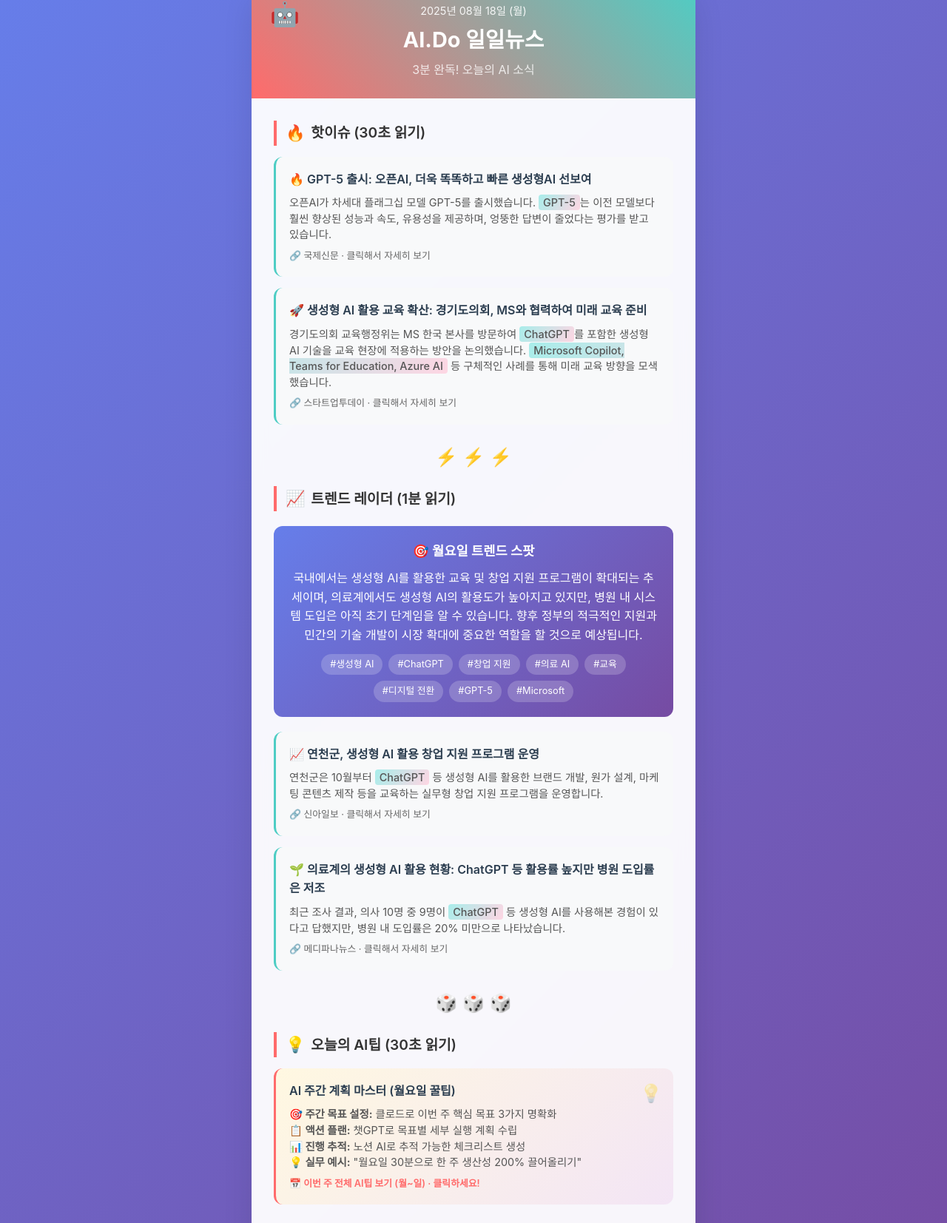
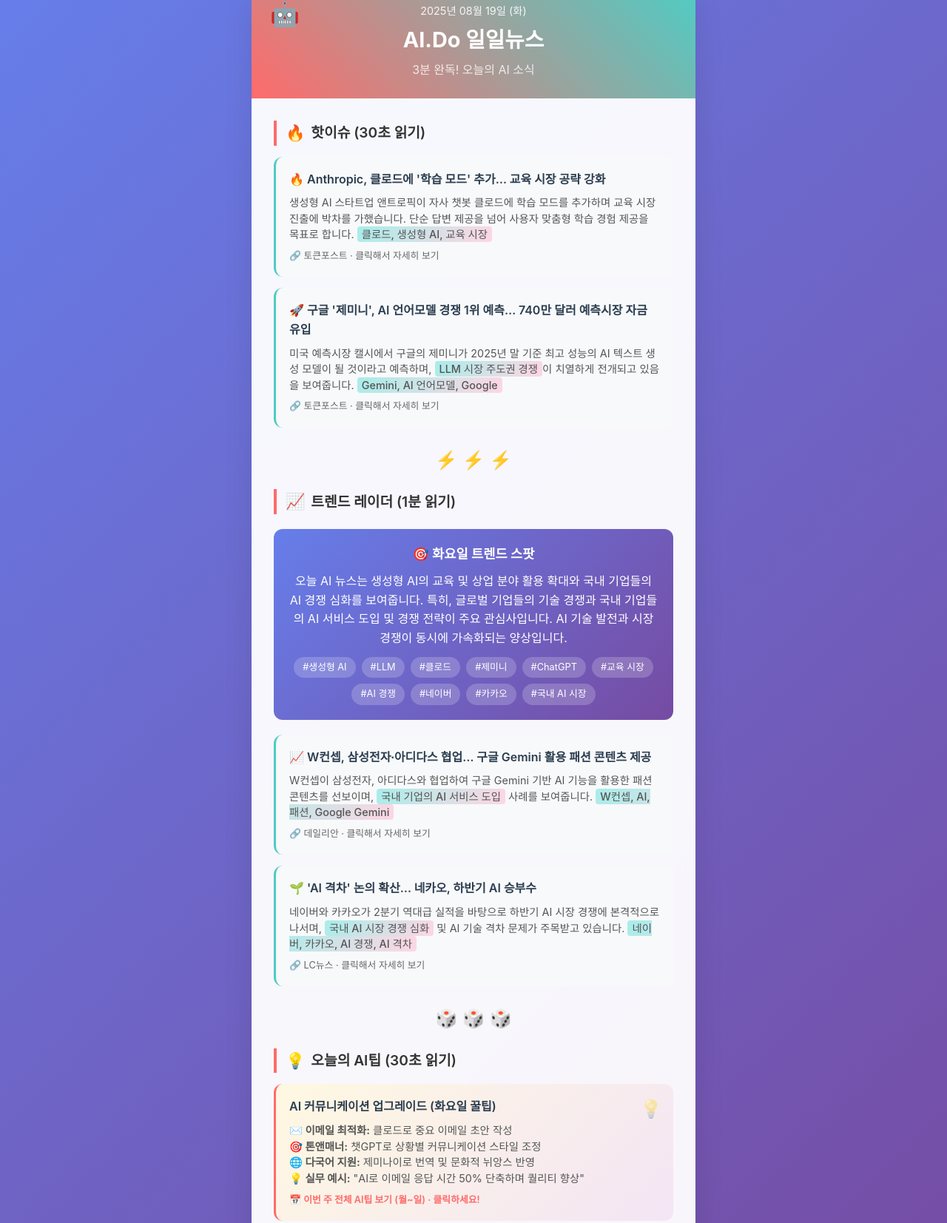
Before and after one commit to chrisryugj/AIDo, a plain HTML site: page index.html in a window 1280 px wide. Shown: the part 42-1695 px from the top of the page at 74% size. Drawn offline with Linux system fonts and the light colour scheme.

Commit message:
Update index.html

```diff
--- a/index.html
+++ b/index.html
@@ -9,8 +9,8 @@
     <!-- Open Graph / Facebook -->
     <meta property="og:type" content="website">
     <meta property="og:url" content="https://chrisryugj.github.io/AIDo/">
-    <meta property="og:title" content="AI.Do 일일뉴스 (25.08.18.월) - 3분 완독! 오늘의 AI 소식">
-    <meta property="og:description" content="GPT-5 출시와 경기도의회의 AI 교육 도입 등 생성형 AI 최신 동향과 국내 AI 시장 현황을 담은 8월 18일 AI 뉴스 분석입니다.">
+    <meta property="og:title" content="AI.Do 일일뉴스 (25.08.19.화) - 3분 완독! 오늘의 AI 소식">
+    <meta property="og:description" content="앤트로픽의 클로드 업데이트, 구글 제미니의 약진, 국내 기업들의 AI 서비스 경쟁 등 2025년 8월 19일 화요일 주요 AI 뉴스를 요약했습니다.">
     <meta property="og:image" content="https://chrisryugj.github.io/AIDo/images/aido-og-image.png">
     <meta property="og:image:width" content="1200">
     <meta property="og:image:height" content="630">
@@ -19,16 +19,16 @@
     <!-- Twitter -->
     <meta property="twitter:card" content="summary_large_image">
     <meta property="twitter:url" content="https://chrisryugj.github.io/AIDo/">
-    <meta property="twitter:title" content="AI.Do 일일뉴스 (25.08.18.월) - 3분 완독! 오늘의 AI 소식">
-    <meta property="twitter:description" content="GPT-5 출시와 경기도의회의 AI 교육 도입 등 생성형 AI 최신 동향과 국내 AI 시장 현황을 담은 8월 18일 AI 뉴스 분석입니다.">
+    <meta property="twitter:title" content="AI.Do 일일뉴스 (25.08.19.화) - 3분 완독! 오늘의 AI 소식">
+    <meta property="twitter:description" content="앤트로픽의 클로드 업데이트, 구글 제미니의 약진, 국내 기업들의 AI 서비스 경쟁 등 2025년 8월 19일 화요일 주요 AI 뉴스를 요약했습니다.">
     <meta property="twitter:image" content="https://chrisryugj.github.io/AIDo/images/aido-og-image.png">
 
     <!-- 네이버/다음 -->
-    <meta name="description" content="GPT-5 출시와 경기도의회의 AI 교육 도입 등 생성형 AI 최신 동향과 국내 AI 시장 현황을 담은 8월 18일 AI 뉴스 분석입니다.">
-    <meta name="keywords" content="AI뉴스, 인공지능, 생성형 AI, ChatGPT, GPT-5, AI 교육, 의료 AI, 국내 AI 시장, 경기도의회, Microsoft">
+    <meta name="description" content="앤트로픽의 클로드 업데이트, 구글 제미니의 약진, 국내 기업들의 AI 서비스 경쟁 등 2025년 8월 19일 화요일 주요 AI 뉴스를 요약했습니다.">
+    <meta name="keywords" content="AI뉴스, 인공지능, AI, 생성형 AI, LLM, 클로드, 제미니, ChatGPT, 교육 시장, AI 경쟁, 네이버, 카카오, 국내 AI 시장, Google, Anthropic, OpenAI">
     <meta name="author" content="류주임">
 
-    <title>AI.Do 일일뉴스(25.08.18.월)</title>
+    <title>AI.Do 일일뉴스(25.08.19.화)</title>
     <style>
         * {
             margin: 0;
@@ -553,7 +553,7 @@
 <body>
     <div class="container">
         <header class="header">
-            <div class="date">2025년 08월 18일 (월)</div>
+            <div class="date">2025년 08월 19일 (화)</div>
             <h1 class="title">AI.Do 일일뉴스</h1>
             <div class="subtitle">3분 완독! 오늘의 AI 소식</div>
         </header>
@@ -566,20 +566,20 @@
                 </h2>
 
 
-                <a href="http://www.kookje.co.kr/news2011/asp/newsbody.asp?code=0200&key=20250818.22014004546" target="_blank" class="news-item">
-                    <h3 class="news-title">🔥 GPT-5 출시: 오픈AI, 더욱 똑똑하고 빠른 생성형AI 선보여</h3>
+                <a href="https://www.tokenpost.kr/news/ai/277018" target="_blank" class="news-item">
+                    <h3 class="news-title">🔥 Anthropic, 클로드에 '학습 모드' 추가… 교육 시장 공략 강화</h3>
                     <p class="news-content">
-                        오픈AI가 차세대 플래그십 모델 GPT-5를 출시했습니다.  <span class='highlight'>GPT-5</span>는 이전 모델보다 훨씬 향상된 성능과 속도, 유용성을 제공하며, 엉뚱한 답변이 줄었다는 평가를 받고 있습니다.
+                        생성형 AI 스타트업 앤트로픽이 자사 챗봇 클로드에 학습 모드를 추가하며 교육 시장 진출에 박차를 가했습니다.  단순 답변 제공을 넘어 사용자 맞춤형 학습 경험 제공을 목표로 합니다. <span class='highlight'>클로드, 생성형 AI, 교육 시장</span>
                     </p>
-                    <div class="external-link">🔗 국제신문 · 클릭해서 자세히 보기</div>
+                    <div class="external-link">🔗 토큰포스트 · 클릭해서 자세히 보기</div>
                 </a>
 
-                <a href="https://www.startuptoday.co.kr/news/articleView.html?idxno=494050" target="_blank" class="news-item">
-                    <h3 class="news-title">🚀 생성형 AI 활용 교육 확산: 경기도의회, MS와 협력하여 미래 교육 준비</h3>
+                <a href="https://www.tokenpost.kr/news/ai/277960" target="_blank" class="news-item">
+                    <h3 class="news-title">🚀 구글 '제미니', AI 언어모델 경쟁 1위 예측… 740만 달러 예측시장 자금 유입</h3>
                     <p class="news-content">
-                        경기도의회 교육행정위는 MS 한국 본사를 방문하여 <span class='highlight'>ChatGPT</span>를 포함한 생성형 AI 기술을 교육 현장에 적용하는 방안을 논의했습니다. <span class='highlight'>Microsoft Copilot, Teams for Education, Azure AI</span> 등 구체적인 사례를 통해 미래 교육 방향을 모색했습니다.
+                        미국 예측시장 캘시에서 구글의 제미니가 2025년 말 기준 최고 성능의 AI 텍스트 생성 모델이 될 것이라고 예측하며,  <span class='highlight'>LLM 시장 주도권 경쟁</span>이 치열하게 전개되고 있음을 보여줍니다. <span class='highlight'>Gemini, AI 언어모델, Google</span>
                     </p>
-                    <div class="external-link">🔗 스타트업투데이 · 클릭해서 자세히 보기</div>
+                    <div class="external-link">🔗 토큰포스트 · 클릭해서 자세히 보기</div>
                 </a>
 
             </section>
@@ -593,36 +593,38 @@
                 </h2>
 
                 <div class="trend-box">
-                    <div class="trend-title">🎯 월요일 트렌드 스팟</div>
-                    <p>국내에서는 생성형 AI를 활용한 교육 및 창업 지원 프로그램이 확대되는 추세이며, 의료계에서도 생성형 AI의 활용도가 높아지고 있지만, 병원 내 시스템 도입은 아직 초기 단계임을 알 수 있습니다.  향후 정부의 적극적인 지원과 민간의 기술 개발이 시장 확대에 중요한 역할을 할 것으로 예상됩니다.</p>
+                    <div class="trend-title">🎯 화요일 트렌드 스팟</div>
+                    <p>오늘 AI 뉴스는 생성형 AI의 교육 및 상업 분야 활용 확대와 국내 기업들의 AI 경쟁 심화를 보여줍니다.  특히, 글로벌 기업들의 기술 경쟁과 국내 기업들의 AI 서비스 도입 및 경쟁 전략이 주요 관심사입니다.  AI 기술 발전과 시장 경쟁이 동시에 가속화되는 양상입니다.</p>
                     <div class="keywords">
                         <span class="keyword">#생성형 AI</span>
+                        <span class="keyword">#LLM</span>
+                        <span class="keyword">#클로드</span>
+                        <span class="keyword">#제미니</span>
                         <span class="keyword">#ChatGPT</span>
-                        <span class="keyword">#창업 지원</span>
-                        <span class="keyword">#의료 AI</span>
-                        <span class="keyword">#교육</span>
-                        <span class="keyword">#디지털 전환</span>
-                        <span class="keyword">#GPT-5</span>
-                        <span class="keyword">#Microsoft</span>
+                        <span class="keyword">#교육 시장</span>
+                        <span class="keyword">#AI 경쟁</span>
+                        <span class="keyword">#네이버</span>
+                        <span class="keyword">#카카오</span>
+                        <span class="keyword">#국내 AI 시장</span>
 
                     </div>
                 </div>
 
 
-                <a href="http://www.shinailbo.co.kr/news/articleView.html?idxno=2100550" target="_blank" class="news-item">
-                    <h3 class="news-title">📈 연천군, 생성형 AI 활용 창업 지원 프로그램 운영</h3>
+                <a href="https://www.dailian.co.kr/news/view/1537231/?sc=Naver" target="_blank" class="news-item">
+                    <h3 class="news-title">📈 W컨셉, 삼성전자∙아디다스 협업… 구글 Gemini 활용 패션 콘텐츠 제공</h3>
                     <p class="news-content">
-                        연천군은 10월부터 <span class='highlight'>ChatGPT</span> 등 생성형 AI를 활용한 브랜드 개발, 원가 설계, 마케팅 콘텐츠 제작 등을 교육하는 실무형 창업 지원 프로그램을 운영합니다.
+                        W컨셉이 삼성전자, 아디다스와 협업하여 구글 Gemini 기반 AI 기능을 활용한 패션 콘텐츠를 선보이며, <span class='highlight'>국내 기업의 AI 서비스 도입</span> 사례를 보여줍니다. <span class='highlight'>W컨셉, AI, 패션, Google Gemini</span>
                     </p>
-                    <div class="external-link">🔗 신아일보 · 클릭해서 자세히 보기</div>
+                    <div class="external-link">🔗 데일리안 · 클릭해서 자세히 보기</div>
                 </a>
 
-                <a href="https://www.medipana.com/article/view.php?news_idx=345310&sch_cate=B" target="_blank" class="news-item">
-                    <h3 class="news-title">🌱 의료계의 생성형 AI 활용 현황: ChatGPT 등 활용률 높지만 병원 도입률은 저조</h3>
+                <a href="https://www.lcnews.co.kr/news/articleView.html?idxno=108772" target="_blank" class="news-item">
+                    <h3 class="news-title">🌱 'AI 격차' 논의 확산… 네카오, 하반기 AI 승부수</h3>
                     <p class="news-content">
-                        최근 조사 결과, 의사 10명 중 9명이 <span class='highlight'>ChatGPT</span> 등 생성형 AI를 사용해본 경험이 있다고 답했지만, 병원 내 도입률은 20% 미만으로 나타났습니다.
+                        네이버와 카카오가 2분기 역대급 실적을 바탕으로 하반기 AI 시장 경쟁에 본격적으로 나서며, <span class='highlight'>국내 AI 시장 경쟁 심화</span> 및 AI 기술 격차 문제가 주목받고 있습니다. <span class='highlight'>네이버, 카카오, AI 경쟁, AI 격차</span>
                     </p>
-                    <div class="external-link">🔗 메디파나뉴스 · 클릭해서 자세히 보기</div>
+                    <div class="external-link">🔗 LC뉴스 · 클릭해서 자세히 보기</div>
                 </a>
 
             </section>
@@ -636,9 +638,9 @@
                 </h2>
 
                 <div class="news-item tip-item" onclick="showWeeklyTips()">
-                    <h3 class="news-title">AI 주간 계획 마스터 (월요일 꿀팁)</h3>
+                    <h3 class="news-title">AI 커뮤니케이션 업그레이드 (화요일 꿀팁)</h3>
                     <p class="news-content">
-                        <strong>🎯 주간 목표 설정:</strong> 클로드로 이번 주 핵심 목표 3가지 명확화<br><strong>📋 액션 플랜:</strong> 챗GPT로 목표별 세부 실행 계획 수립<br><strong>📊 진행 추적:</strong> 노션 AI로 추적 가능한 체크리스트 생성<br><strong>💡 실무 예시:</strong> "월요일 30분으로 한 주 생산성 200% 끌어올리기"
+                        <strong>✉️ 이메일 최적화:</strong> 클로드로 중요 이메일 초안 작성<br><strong>🎯 톤앤매너:</strong> 챗GPT로 상황별 커뮤니케이션 스타일 조정<br><strong>🌐 다국어 지원:</strong> 제미나이로 번역 및 문화적 뉘앙스 반영<br><strong>💡 실무 예시:</strong> "AI로 이메일 응답 시간 50% 단축하며 퀄리티 향상"
                     </p>
                     <div class="tip-link-text">
                         📅 이번 주 전체 AI팁 보기 (월~일) · 클릭하세요!
@@ -663,7 +665,7 @@
             </div>
             <div class="modal-body">
 
-                <div class="tip-day active" id="monday">
+                <div class="tip-day" id="monday">
                     <div class="day-header">
                         <span class="day-emoji">📋</span>
                         <h3>월요일 - AI 주간 계획 마스터</h3>
@@ -673,7 +675,7 @@
                     </div>
                 </div>
 
-                <div class="tip-day" id="tuesday">
+                <div class="tip-day active" id="tuesday">
                     <div class="day-header">
                         <span class="day-emoji">📧</span>
                         <h3>화요일 - AI 커뮤니케이션 업그레이드</h3>
@@ -750,7 +752,7 @@
             modal.style.display = 'block';
             document.body.style.overflow = 'hidden';
 
-            // 모달이 표시된 후 monday(active) 섹션으로 스크롤
+            // 모달이 표시된 후 tuesday(active) 섹션으로 스크롤
             setTimeout(() => {
                 const activeDay = modal.querySelector('.tip-day.active');
                 if (activeDay) {
```
